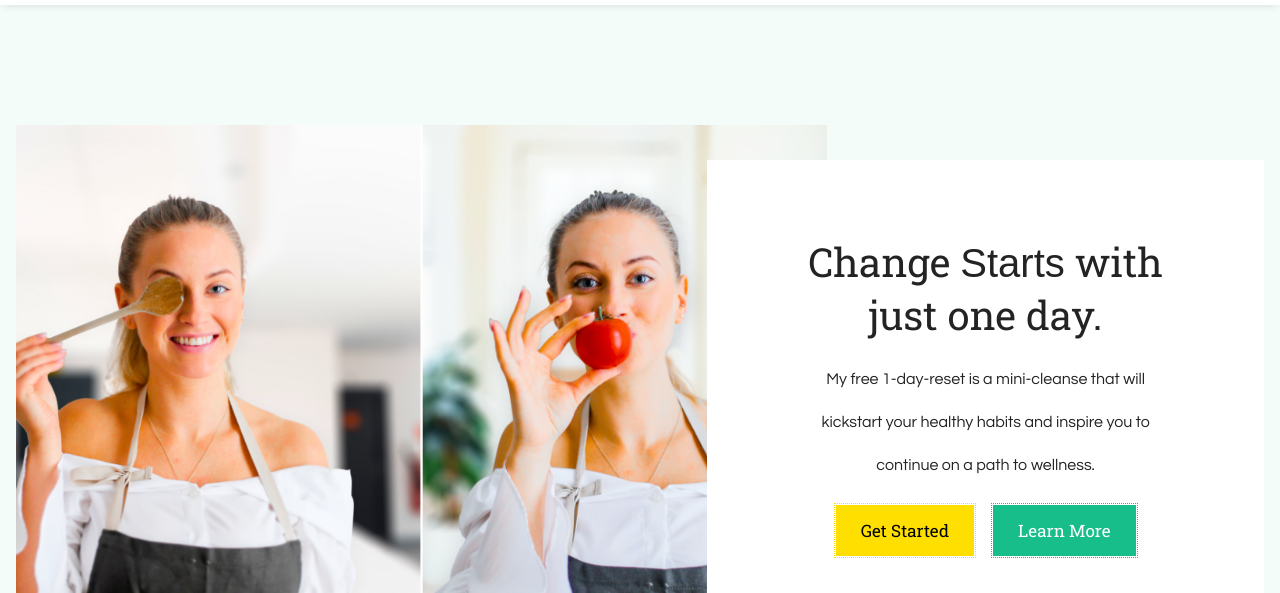
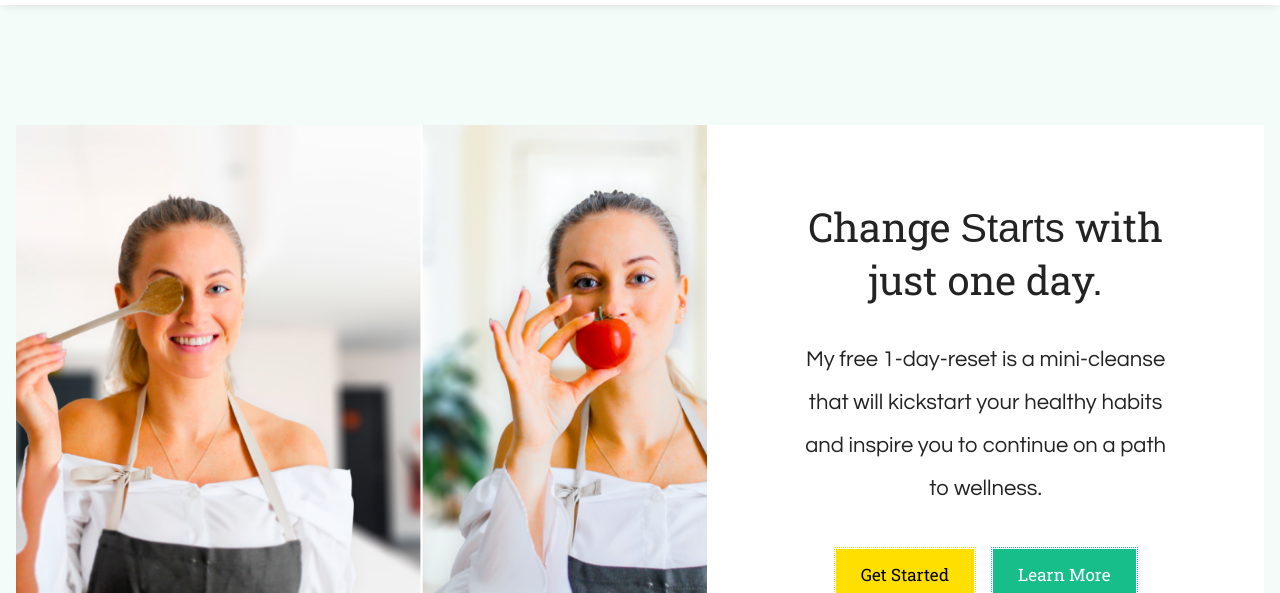
Before and after one commit to sandeepatcodewing/wellness-coach, a website: page index.html in a window 1280 px wide. Shown: the part 207-800 px from the top of the page. Drawn offline with nearby package versions, Linux system fonts and the light colour scheme; a web font is replaced by a local one.

Commit message:
line height change to em

```diff
--- a/assests/css/styles.scss
+++ b/assests/css/styles.scss
@@ -588,16 +588,13 @@
         margin: auto 0;
     }
     &__text-content{
-        display: grid;
-        row-gap: 16.5px;
         text-align: center;
-        padding: 75px 88px;
+        padding: 75px 88px 80px;
         background-color: #fff;
-        &--title{
-            text-align: center;
-        }
         &--paragraph{
-            line-height: 43px;
+            line-height: 1.954em;
+            font-size: 1.375em;
+            padding: 33px 0px 36px 0px;
         }
     }
     @include media-sm{
@@ -641,7 +638,7 @@
     }
     &__image{
         padding: 26px 0px;
-        row-gap: 20px;
+        row-gap: 30px;
         column-gap: 132px;
         display: flex;
         flex-wrap: wrap;
--- a/index.html
+++ b/index.html
@@ -219,20 +219,16 @@
         <div class="container-fluid">
           <div class="first-section__content">
             <div class="first-section__image">
-              <img src="/assests/img/persons/persons-1.png" alt="" />
+              <img width="width-100" src="/assests/img/persons/persons-1.png" alt="" />
             </div>
             <div class="first-section__texts">
               <div class="first-section__text-content">
-                <div class="first-section__text-content--title">
-                  <h1 class="first-section__text-content--header">
-                    Change
-                    <span class="signature-text">Starts</span>
-                    with just one day.
-                  </h1>
-                </div>
-                <div class="first-section__text-content--paragraph">
-                  <p>My free 1-day-reset is a mini-cleanse that will kickstart your healthy habits and inspire you to continue on a path to wellness.</p>
-                </div>
+                <h1 class="first-section__text-content--title">
+                  Change
+                  <span class="signature-text">Starts</span>
+                  with just one day.
+                </h1>
+                <p class="first-section__text-content--paragraph">My free 1-day-reset is a mini-cleanse that will kickstart your healthy habits and inspire you to continue on a path to wellness.</p>
                 <div class="first-section__buttons border-buttons">
                   <div class="border-buttons__secondary-dotted">
                     <button class="secondary-button">Get Started</button>
```
Also changed, not shown: assests/css/styles.css.
